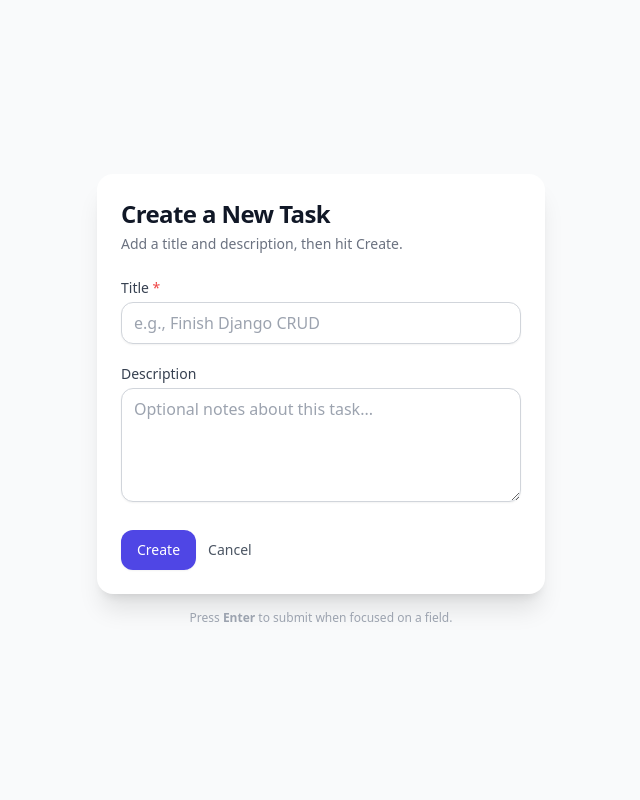
After one commit to RohitRajvaidya5/The-Source-Code, a Django app: page /tasks/create_task/ in a window 1280 px wide. The commit adds this page. Shown: the whole page, without its empty margins (319-959 px from the left). Run offline with Django 5.2, Linux system fonts and the light colour scheme; some libraries are stand-ins or nearby versions.

Commit message:
django_project : task implementation

```diff
--- /dev/null
+++ b/Python World/External_Packages/Django Package/myfirstproject/task_app/forms.py
@@ -0,0 +1,7 @@
+from django import forms
+from .models import Task
+
+class TaskForm(forms.ModelForm):
+    class Meta:
+        model = Task
+        fields = ['title', 'description', 'completed']
--- /dev/null
+++ b/Python World/External_Packages/Django Package/myfirstproject/task_app/templates/task_app/create_task.html
@@ -0,0 +1,101 @@
+<!DOCTYPE html>
+<html lang="en">
+<head>
+  <meta charset="UTF-8" />
+  <meta name="viewport" content="width=device-width, initial-scale=1" />
+  <title>Create Task</title>
+  <!-- Tailwind CSS CDN -->
+  <script src="https://cdn.tailwindcss.com"></script>
+</head>
+<body class="bg-gray-50">
+  <main class="min-h-screen flex items-center justify-center p-4">
+    <div class="w-full max-w-md">
+      <!-- Card -->
+      <div class="bg-white shadow-xl rounded-2xl p-6">
+        <div class="mb-6">
+          <h1 class="text-2xl font-semibold tracking-tight text-gray-900">Create a New Task</h1>
+          <p class="mt-1 text-sm text-gray-500">Add a title and description, then hit Create.</p>
+        </div>
+
+        <!-- Non-field errors (e.g., form-wide validation) -->
+        {% if form.non_field_errors %}
+          <div class="mb-4 rounded-lg border border-red-200 bg-red-50 p-3 text-sm text-red-700">
+            {% for err in form.non_field_errors %}
+              <p>{{ err }}</p>
+            {% endfor %}
+          </div>
+        {% endif %}
+
+        <form method="post" novalidate class="space-y-5">
+          {% csrf_token %}
+
+          <!-- Title -->
+          <div>
+            <label for="id_title" class="block text-sm font-medium text-gray-700">
+              Title <span class="text-red-500">*</span>
+            </label>
+            <input
+              type="text"
+              name="title"
+              id="id_title"
+              value="{{ form.title.value|default:'' }}"
+              placeholder="e.g., Finish Django CRUD"
+              class="mt-1 block w-full rounded-xl border border-gray-300 bg-white px-3 py-2 text-gray-900 placeholder-gray-400 shadow-sm focus:border-indigo-500 focus:outline-none focus:ring-2 focus:ring-indigo-500"
+              required
+            />
+            {% if form.title.errors %}
+              <ul class="mt-2 text-sm text-red-600 space-y-1">
+                {% for err in form.title.errors %}
+                  <li>• {{ err }}</li>
+                {% endfor %}
+              </ul>
+            {% endif %}
+          </div>
+
+          <!-- Description -->
+          <div>
+            <label for="id_description" class="block text-sm font-medium text-gray-700">
+              Description
+            </label>
+            <textarea
+              name="description"
+              id="id_description"
+              rows="4"
+              placeholder="Optional notes about this task..."
+              class="mt-1 block w-full rounded-xl border border-gray-300 bg-white px-3 py-2 text-gray-900 placeholder-gray-400 shadow-sm focus:border-indigo-500 focus:outline-none focus:ring-2 focus:ring-indigo-500"
+            >{{ form.description.value|default_if_none:'' }}</textarea>
+            {% if form.description.errors %}
+              <ul class="mt-2 text-sm text-red-600 space-y-1">
+                {% for err in form.description.errors %}
+                  <li>• {{ err }}</li>
+                {% endfor %}
+              </ul>
+            {% endif %}
+          </div>
+
+          <!-- Actions -->
+          <div class="pt-2 flex items-center gap-3">
+            <button
+              type="submit"
+              class="inline-flex items-center justify-center rounded-xl bg-indigo-600 px-4 py-2.5 text-white text-sm font-medium shadow-sm hover:bg-indigo-700 focus:outline-none focus:ring-2 focus:ring-indigo-500 focus:ring-offset-2"
+            >
+              Create
+            </button>
+
+            <a
+              href="{% url 'tasks' %}"
+              class="text-sm font-medium text-gray-600 hover:text-gray-900"
+              >Cancel</a
+            >
+          </div>
+        </form>
+      </div>
+
+      <!-- Tiny footer -->
+      <p class="mt-4 text-center text-xs text-gray-400">
+        Press <span class="font-semibold">Enter</span> to submit when focused on a field.
+      </p>
+    </div>
+  </main>
+</body>
+</html>
--- a/Python World/External_Packages/Django Package/myfirstproject/task_app/templates/task_app/task_list.html
+++ b/Python World/External_Packages/Django Package/myfirstproject/task_app/templates/task_app/task_list.html
@@ -1,5 +1,5 @@
 <!DOCTYPE html>
-<html>
+<html lang="eng">
 <head>
     <title>Task List</title>
 </head>
--- a/Python World/External_Packages/Django Package/myfirstproject/task_app/urls.py
+++ b/Python World/External_Packages/Django Package/myfirstproject/task_app/urls.py
@@ -3,4 +3,5 @@ from . import views
 
 urlpatterns = [
     path('',views.task_list,name='task_list'),
+    path('create_task/',views.create_task,name='create_task'),
 ]
--- a/Python World/External_Packages/Django Package/myfirstproject/task_app/views.py
+++ b/Python World/External_Packages/Django Package/myfirstproject/task_app/views.py
@@ -1,6 +1,17 @@
-from django.shortcuts import render
+from django.shortcuts import render, redirect
 from .models import Task
+from .forms import TaskForm
 
 def task_list(request):
     tasks = Task.objects.all()
     return render(request, 'task_app/task_list.html', {'tasks': tasks})
+
+def create_task(request):
+    if request.method == 'POST':
+        form = TaskForm(request.POST)
+        if form.is_valid():
+            form.save()
+            return redirect('task_list')
+    else:
+        form = TaskForm()
+    return render(request, 'task_app/create_task.html', {'form': form})
```
Also changed, not shown: Python World/External_Packages/Django Package/myfirstproject/db.sqlite3.
